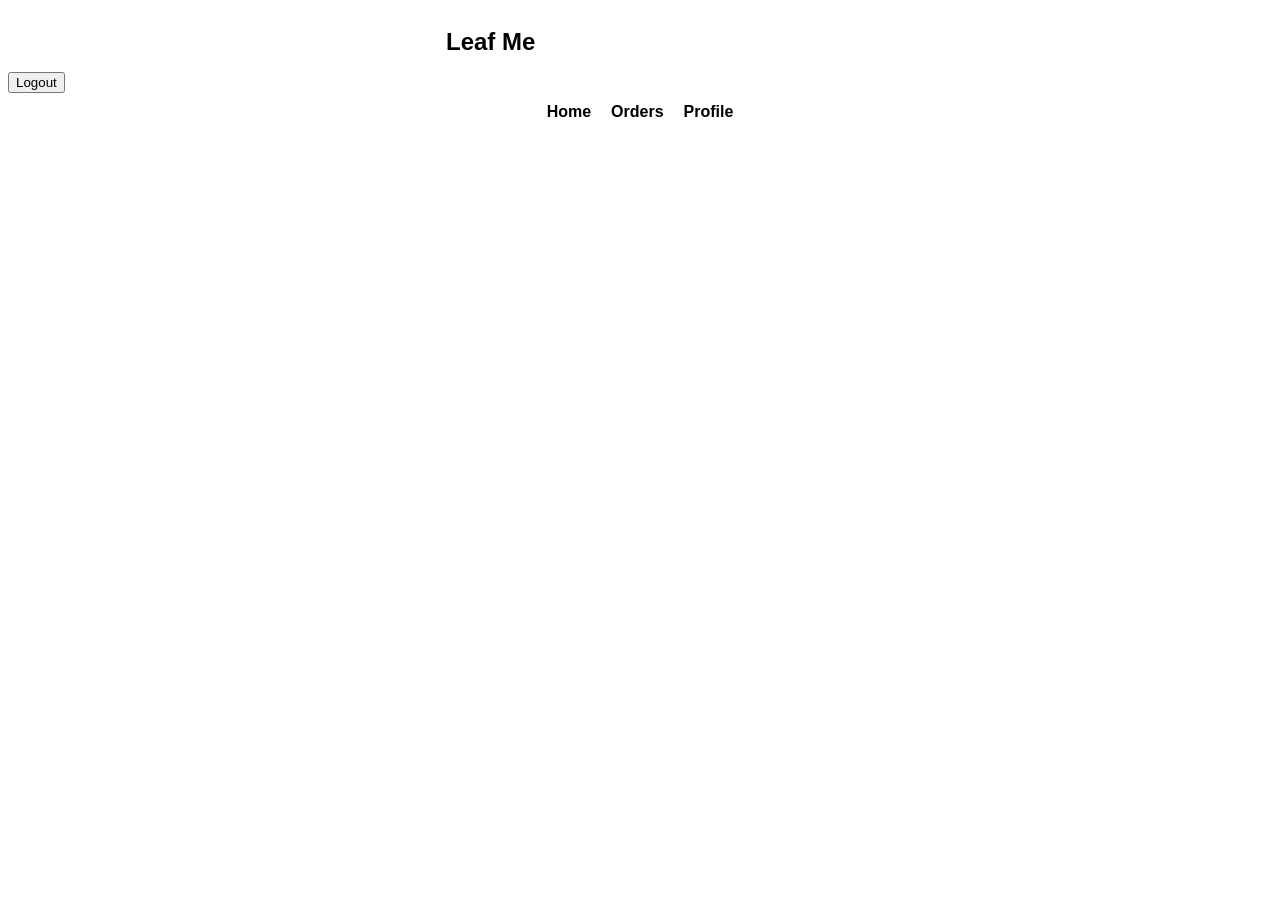
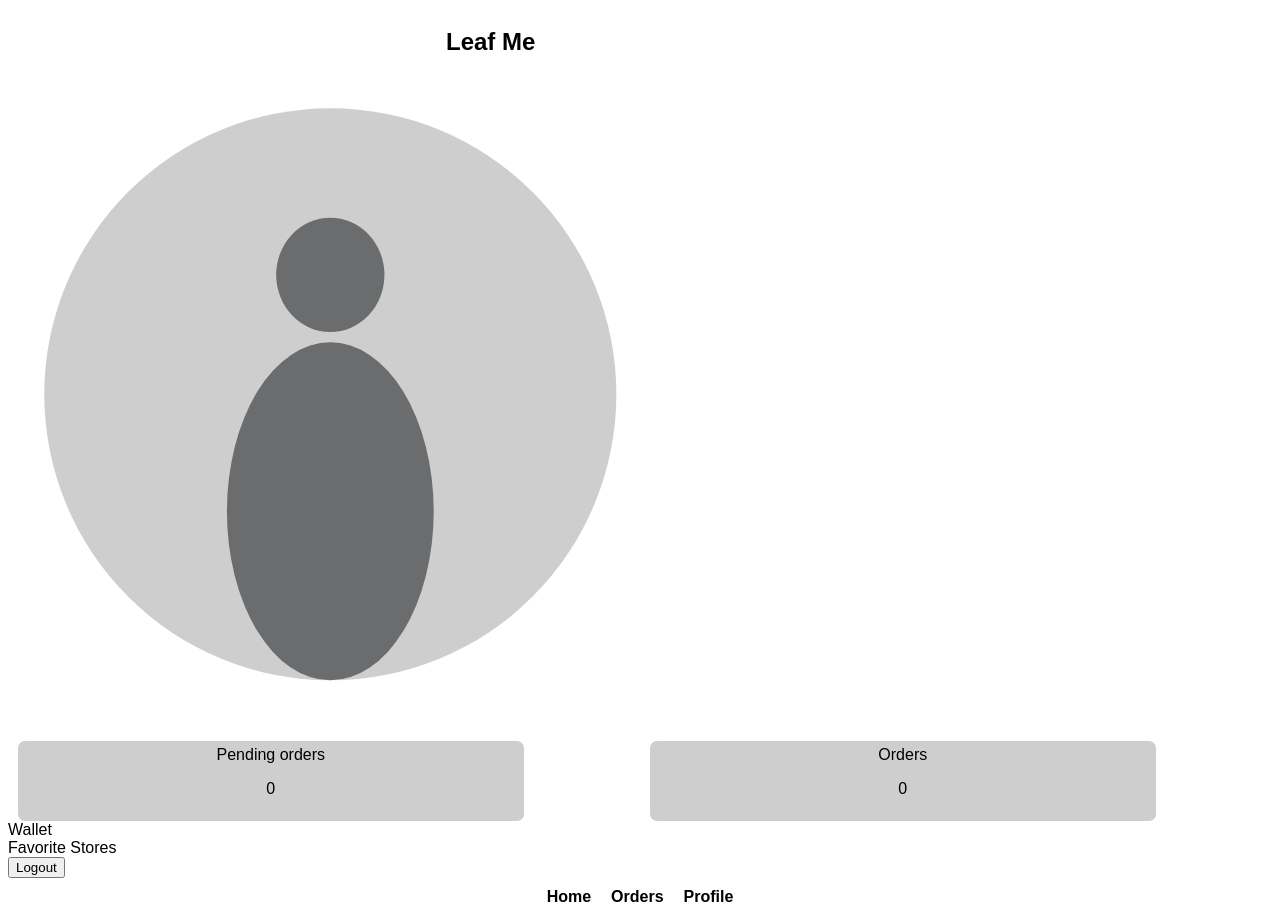
Before and after one commit to PESolut/leaf-me-client-frontend, a React (Create React App) app: page /profile in a window 1280 px wide. Before the commit the page ends 800 px from the top, so only its background shows below. Built offline with nearby package versions, Linux system fonts and the light colour scheme; no server answers; a web font is replaced by a local one.

Commit message:
profile page content added + partially styled

```diff
--- a/src/Components/App/Header.js
+++ b/src/Components/App/Header.js
@@ -4,11 +4,14 @@ import cartIcon from "../../Assets/Icons/shopping-cart.png"
 import { useContextProvider } from '../../Providers/Provider.js';
 import { useEffect } from "react";
 import { useNavigate, useLocation } from "react-router-dom";
+import { useCookies } from 'react-cookie';
+
 
 
 
 const Header = ({userID, basket}) => {
-    const { axios, API, storeItems, setStoreItems, basketChange, setBasketChange, isSignedIn } = useContextProvider();
+    const [cookies, setCookie] = useCookies(['authToken', 'userID', 'name']);
+    const { axios, API, storeItems, setStoreItems, basketChange, setBasketChange, isSignedIn, setIsSignedIn } = useContextProvider();
     const [currentBasket, setCurrentBasket] = useState ({
         total: null,
         itemCount: null,
@@ -16,6 +19,15 @@ const Header = ({userID, basket}) => {
     })
     const navigate = useNavigate();
     const location = useLocation();
+
+    // on page load, check if user is signed in; if so, set state to true
+    useEffect(() => {
+        if(cookies.authToken || cookies.userID || cookies.name){
+            setIsSignedIn(true)
+        }
+
+
+    },[])
 
     // on page load, fetch store items, for use on calculating total basket price and single basket item price on basketItem component
     useEffect(() => {
@@ -87,7 +99,7 @@ const Header = ({userID, basket}) => {
         }
       };
 
-      console.log(currentBasket)
+      console.log(currentBasket.total === null)
 
 
     const navigateToCart = (userID) => {
@@ -117,7 +129,7 @@ const Header = ({userID, basket}) => {
             <section className="right-header">
                 {/* <button>Basket Button</button> */}
                 { // going to render out ... button in replacement of the cart icon when on the cart page
-                    isCartRoute || !isSignedIn ? null :
+                    ( isCartRoute || !isSignedIn ) || currentBasket.total === null ? null :
                     <>
                      <img onClick ={()=> navigateToCart(userID)} className="cart-icon"src={cartIcon}></img>
                      <span className="cart-text">({currentBasket.itemCount}) ${currentBasket.total}</span>
--- /dev/null
+++ b/src/Components/Profile/ProfileIndex.css
@@ -0,0 +1,71 @@
+.user--profile--photobadge--container{
+    height: fit-content;
+    width: 85%;
+    display: grid;
+    grid-template-columns: 1.5fr 1fr;
+}
+
+.user--profile--photobadge--name--container {
+    padding-left: 10px;
+    padding-top: 90px;
+}
+
+.user--profile--photobadge--name--container span {
+    font-weight:bold;
+    font-size: 20px;
+
+}
+
+.user--profile--photobadge--svg{
+
+    transform: scale(1)
+}
+
+.user--profile--orders--badge--pending--container{
+    display: grid;
+    grid-template-rows: 1fr 1.3fr;
+    border-radius: 7px;
+    margin-left: 10px;
+    width: 80%;
+    height: 80px;
+    background-color: #cecece;
+}
+
+.user--profile--orders--badge--pending--title{
+    padding-top: 5px;
+    text-align: center;
+}
+
+
+.user--profile--orders--badge--pending--value{
+    padding-top: 5px;
+    text-align: center;
+}
+
+.user--profile--orders--badge--nonpending--container{
+    display: grid;
+    grid-template-rows: 1fr 1.3fr;
+    border-radius: 7px;
+    margin-left: 10px;
+    width: 80%;
+    height: 80px;
+    background-color: #cecece;
+}
+
+.user--profile--orders--badge--nonpending--title{
+    padding-top: 5px;
+    text-align: center;
+}
+
+
+.user--profile--orders--badge--nonpending--value{
+    padding-top: 5px;
+    text-align: center;
+}
+
+
+.user--profile--orders--badges--container{
+    padding-top: 20px;
+    grid-template-columns: 1fr 1fr;
+    display: grid;
+}
--- /dev/null
+++ b/src/Components/Profile/ProfileIndex.js
@@ -0,0 +1,50 @@
+import React from 'react';
+import {ReactComponent as UnkownUserPhotoBadge} from '../../Assets/Icons/unknown-user.svg';
+import "./ProfileIndex.css"
+
+
+const ProfileIndex = ({userProfile}) => {
+
+    return (
+        <div className='user--profile'>
+            <div className='user--profile--photobadge--container'>
+                <div className='user--profile--photobadge--photo--container'>
+                    <UnkownUserPhotoBadge className='user--profile--photobadge--svg'/>
+                </div>
+                <div className='user--profile--photobadge--name--container'>
+                    <span>{userProfile.name}</span>
+                    <img>{/* pencil button here for edit profile page link */ }</img>
+                </div>
+            </div>
+
+            <div className='user--profile--orders--badges--container'>
+                <div className='user--profile--orders--badge--pending--container'>
+                    <span className='user--profile--orders--badge--pending--title'>Pending orders</span>
+                    <span className='user--profile--orders--badge--pending--value'>0</span> {/* Users Pending Order Count Here*/}
+
+                </div>
+                <div className='user--profile--orders--badge--nonpending--container'>
+                    <span className='user--profile--orders--badge--nonpending--title'>Orders</span>
+                    <span className='user--profile--orders--badge--nonpending--value'>0</span> {/* Users Order Count Here*/}
+
+                </div>
+            </div>
+
+            <div className='user--profile--dashboard--container'>
+                <div className='user--profile--dashboard--wallet--container'>
+                    {/* <img> Wallet Icon Image Here</img> */}
+                    <span>Wallet</span>
+
+                </div>
+                <div className='user--profile--dashboard--favorite--container'>
+                    {/* <img> Favorite Stores Icon Image Here</img> */}
+                    <span>Favorite Stores</span>
+
+                </div>
+            </div>
+
+        </div>
+    );
+};
+
+export default ProfileIndex;
--- a/src/Pages/Profile.js
+++ b/src/Pages/Profile.js
@@ -1,13 +1,15 @@
 import React, { useState, useEffect } from 'react';
 import { useContextProvider } from '../Providers/Provider';
 import LogoutButton from '../Components/Login/LogoutButton';
+import ProfileIndex from '../Components/Profile/ProfileIndex';
 
 const Profile = () => {
   const { API, axios, authToken, setAuthToken, userID, setUserID, isSignedIn, setIsSignedIn } = useContextProvider();
-  const [profile, setUserProfile] = useState({});
+  const [userProfile, setUserProfile] = useState({});
 
   useEffect(() => {
     const fetchUserProfile = async () => {
+      // console.log(authToken)
       if (authToken) {
         try {
           const response = await axios.get(`${API}/users/${userID}`, {
@@ -25,11 +27,12 @@ const Profile = () => {
     fetchUserProfile();
   }, [userID, authToken, API, axios]);
 
-  console.log(profile);
+  console.log(userProfile);
 
   return (
     <div>
       {/* Render the profile data */}
+      <ProfileIndex userProfile={userProfile}/>
       <LogoutButton/>
     </div>
   );
--- a/src/Providers/Provider.js
+++ b/src/Providers/Provider.js
@@ -45,6 +45,8 @@ const Provider = ({ children }) => {
       // setIsSignedIn(true);
     }
   }, [cookies]);
+
+
 
 
   // useEffect(() => {
```
Also changed, not shown: src/Components/Profile/ProfileEditPage.js (added, +48 -0 lines), src/Assets/Icons/unknown-user.svg (added), 1 other file (tests, documents, lock files or other folders).
